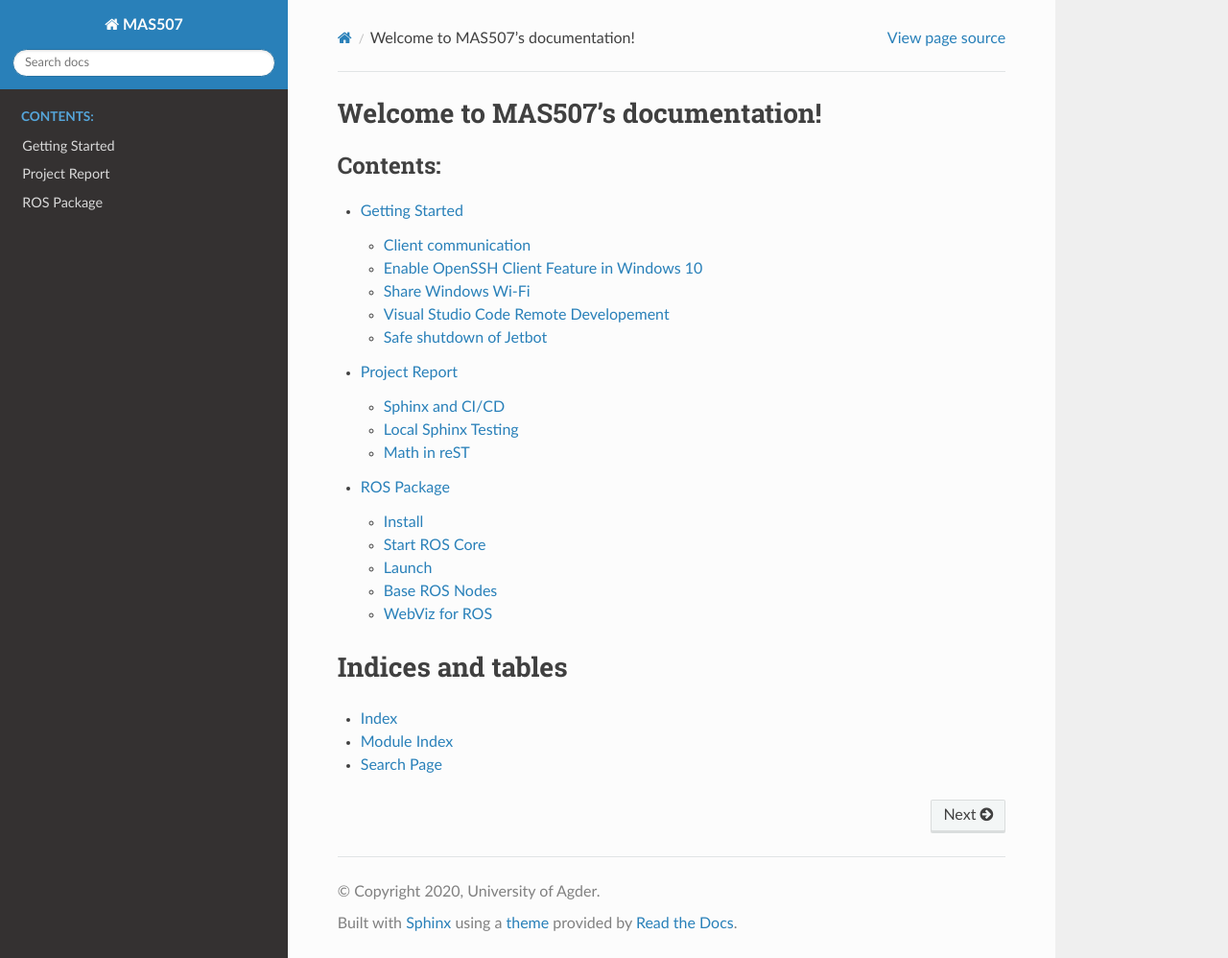
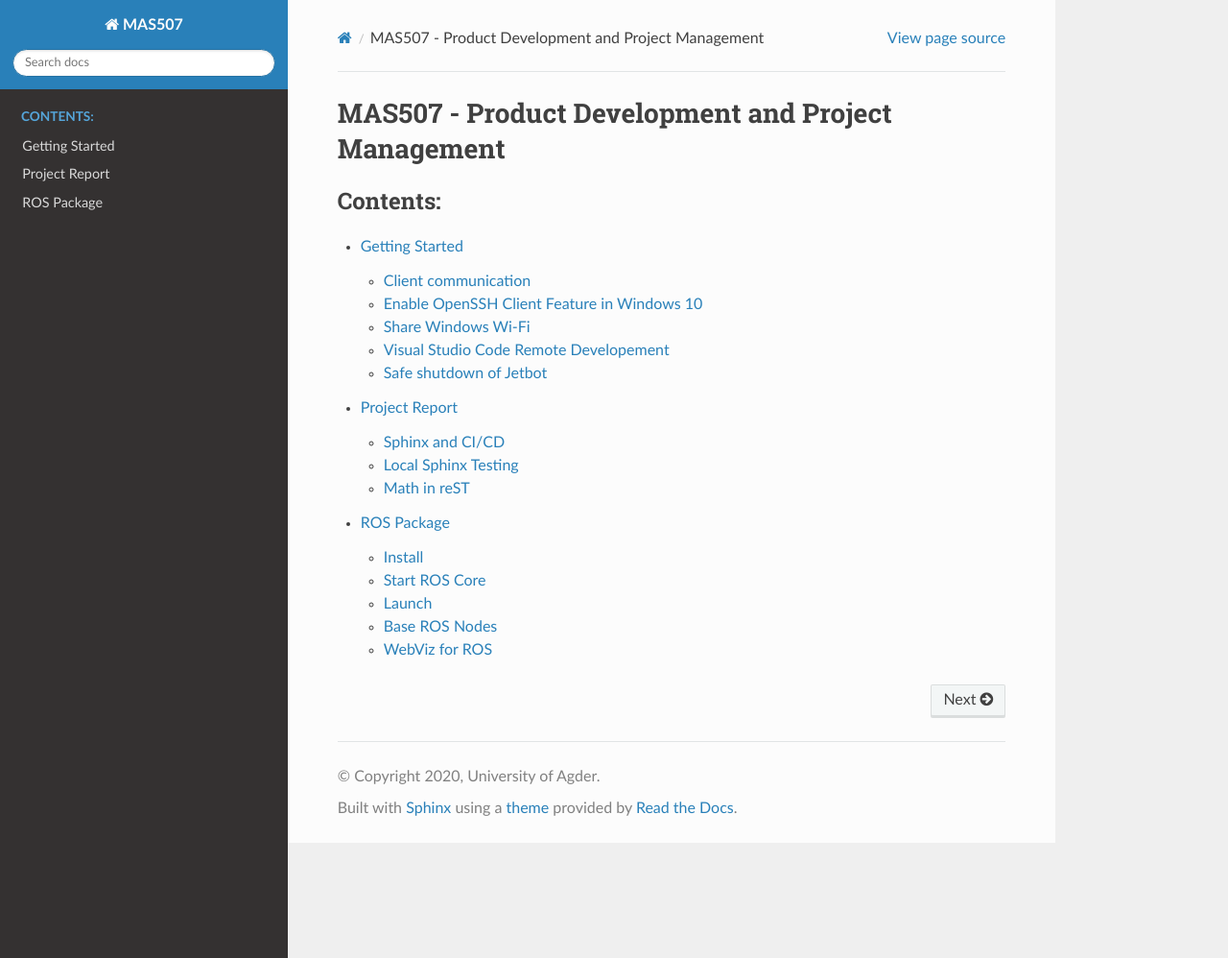
Before and after one commit to Orwatronic/mas_514, a Sphinx documentation site: the page built from docs/index.rst, in a window 1280 px wide and 998 px high. Shown: the whole window at 96% size. Built offline with Sphinx 7.4.7 and the Read the Docs theme 2.0.0, drawn with Linux system fonts in a browser that asks for light colours.

Commit message:
Fixed index page

```diff
--- a/docs/index.rst
+++ b/docs/index.rst
@@ -3,8 +3,8 @@
    You can adapt this file completely to your liking, but it should at least
    contain the root `toctree` directive.
 
-Welcome to MAS507's documentation!
-==================================
+MAS507 - Product Development and Project Management
+===================================================
 
 .. toctree::
    :maxdepth: 2
@@ -14,9 +14,9 @@
    src/report
    src/ros
 
-Indices and tables
-==================
+.. Indices and tables
+.. ==================
 
-* :ref:`genindex`
-* :ref:`modindex`
-* :ref:`search`
+.. * :ref:`genindex`
+.. * :ref:`modindex`
+.. * :ref:`search`
```
